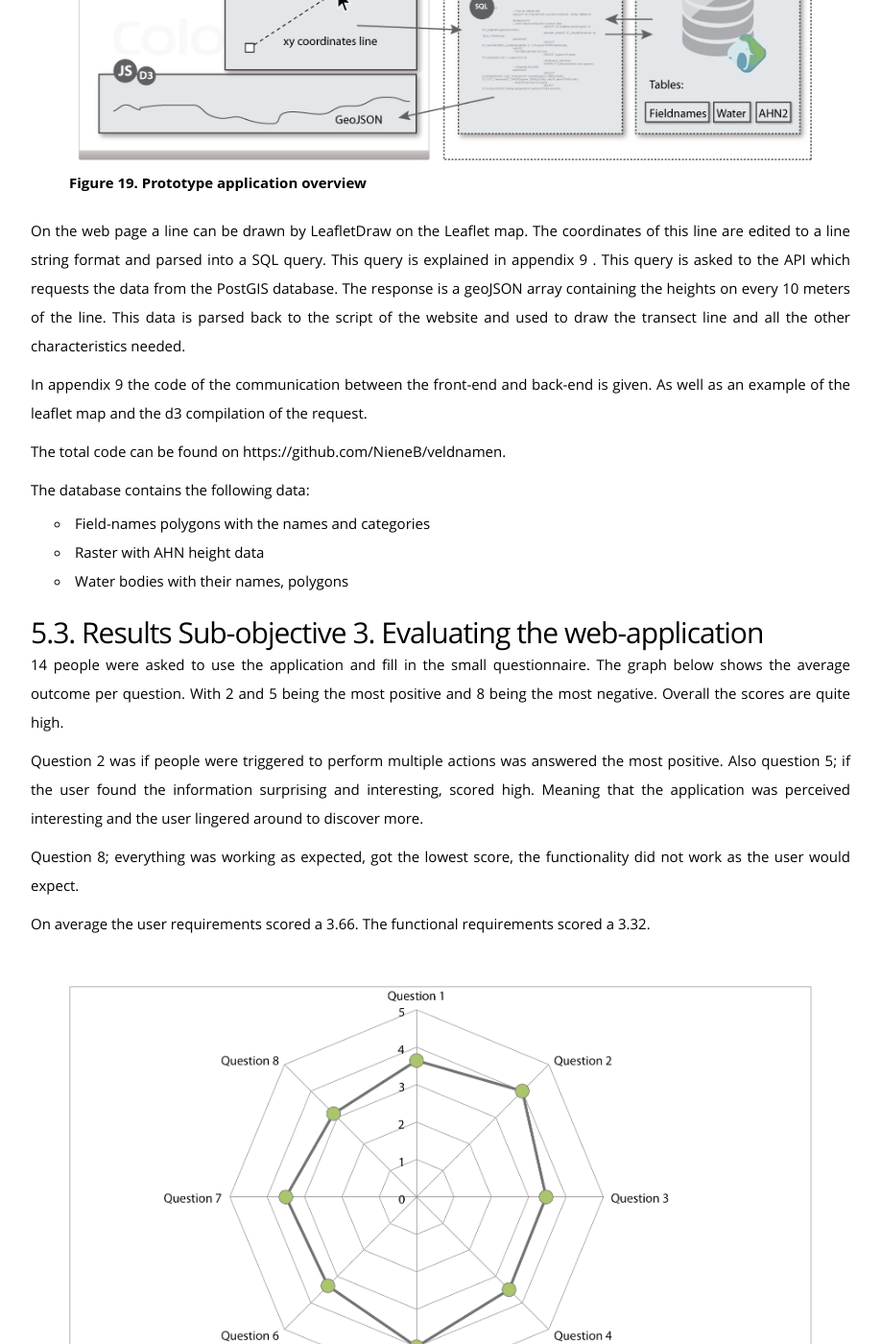
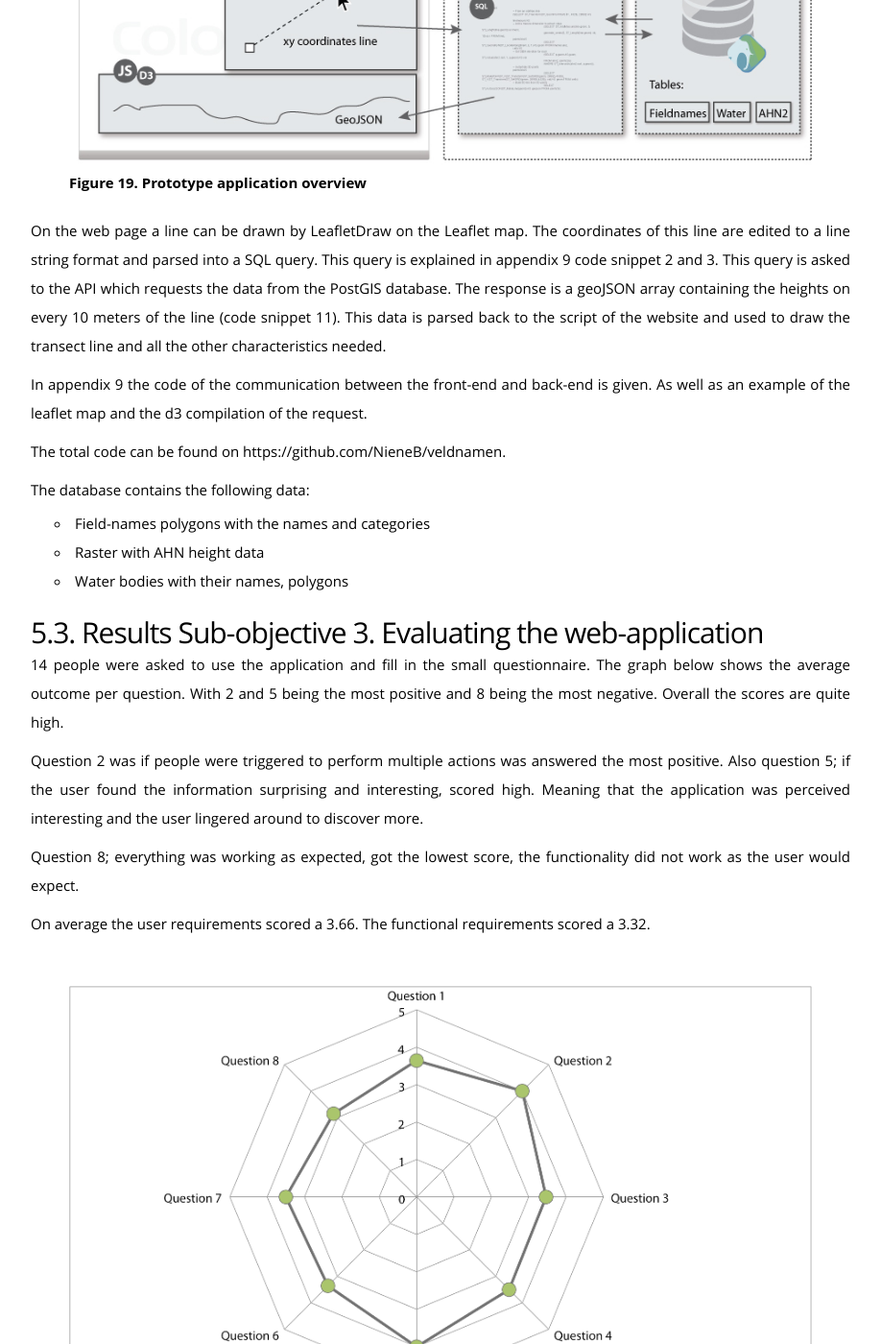
Before and after one commit to NieneB/InternshipReport, a Jekyll site: the page built from index.md, in a window 1280 px wide and 1400 px high, scrolled down 30056 px. Shown: the whole window at 96% size, without its empty margins (181-1099 px from the left). Built offline with Jekyll 4.4.1, drawn with Linux system fonts in a browser that asks for light colours; some web fonts are replaced; some of the changed text lies outside the part shown.

Commit message:
annex numbering:

```diff
--- a/index.md
+++ b/index.md
@@ -783,7 +783,7 @@
   <figcaption>Prototype application overview</figcaption>
 </figure>
 
-On the web page a line can be drawn by LeafletDraw on the Leaflet map. The coordinates of this line are edited to a line string format and parsed into a SQL query. This query is explained in <a class="xref" href="#A9"> appendix 9 </a>. This query is asked to the API which requests the data from the PostGIS database. The response is a geoJSON array containing the heights on every 10 meters of the line. This data is parsed back to the script of the website and used to draw the transect line and all the other characteristics needed.
+On the web page a line can be drawn by LeafletDraw on the Leaflet map. The coordinates of this line are edited to a line string format and parsed into a SQL query. This query is explained in <a class="xref" href="#A9"> appendix 9 </a> code snippet 2 and 3. This query is asked to the API which requests the data from the PostGIS database. The response is a geoJSON array containing the heights on every 10 meters of the line (code snippet 11). This data is parsed back to the script of the website and used to draw the transect line and all the other characteristics needed.
 
 In <a class="xref" href="#A9"> appendix 9 </a> the code of the communication between the front-end and back-end is given.  As well as an example of the leaflet map and the d3 compilation of the request.
 
@@ -811,7 +811,7 @@
   <figcaption> Results questionnaire </figcaption>
 </figure>
 
-For the total answer overview see <a class="xref" href="#A12"> appendix 12</a> and the extra remarks made in <a class="xref" href="#A13">appendix 13.</a>
+For the total answer overview see <a class="xref" href="#A13"> appendix 13</a> and the extra remarks made in <a class="xref" href="#A14">appendix 14.</a>
 
 # Discussion
 The short time span (4 months) to conduct the research, resulted in a product that is not finished completely. Only a rough prototype was produced. Because the conducting researcher did all steps of the process herself, this resulted in time shortage and a lack of specific technical skills and knowledge. The iterative process of a good design oriented research,had to be followed several times in order to come to a user centred design wit a technical working application. Recommended would be to outsource certain parts of the development of an application to professionals with specific aimed skills.
```
